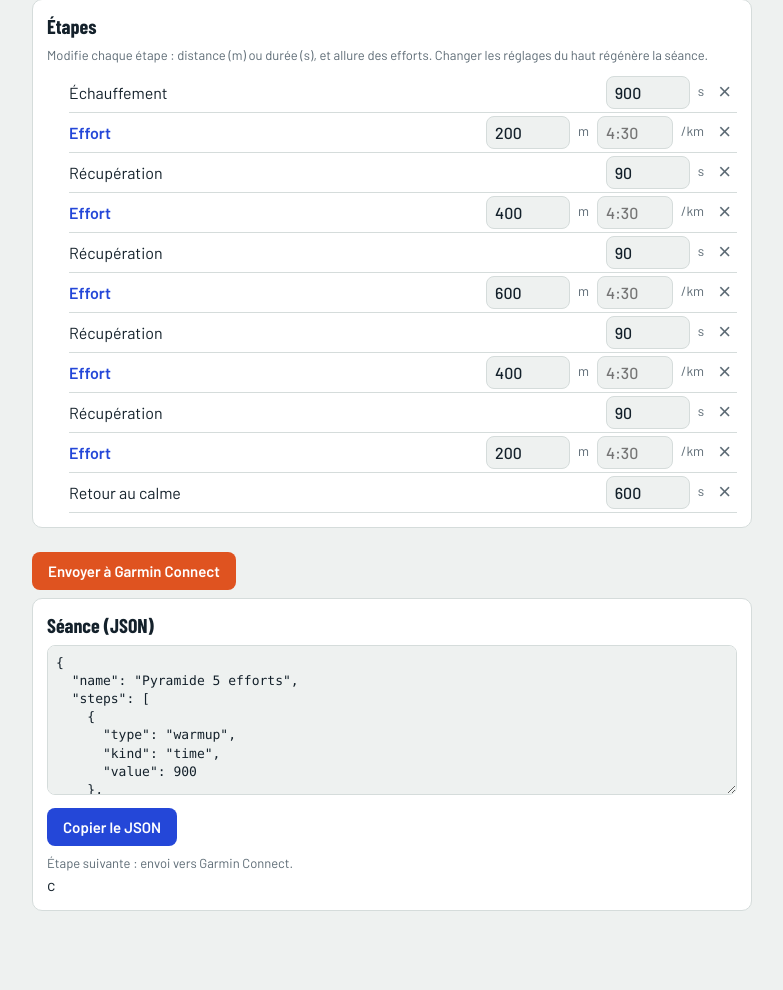
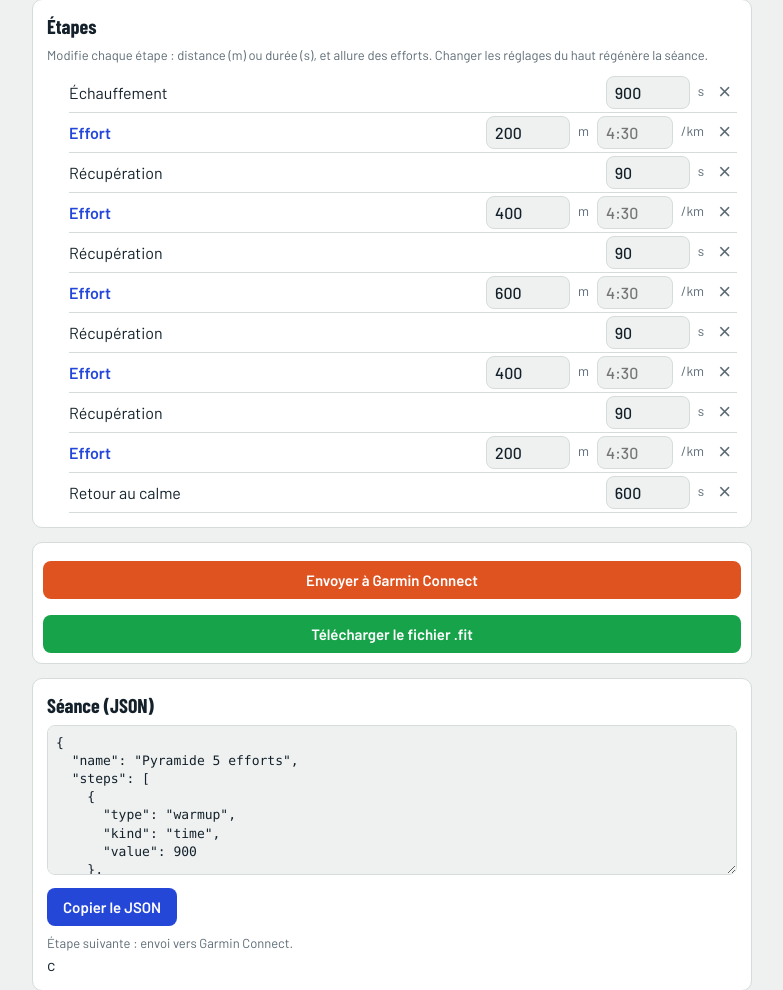
Before and after one commit to tomheuz-101/GenerateurFractionne, a Flask app: page / in a window 1280 px wide. Shown: the part 746-1736 px from the top of the page, without its empty margins (248-1031 px from the left). Before the commit the page ends 1657 px from the top, so only its background shows below. Run offline with Flask 3, Linux system fonts and the light colour scheme.

Commit message:
Implement workout export to .fit file
Added functionality to export workout data as a .fit file and updated button styles.

```diff
--- a/templates/index.html
+++ b/templates/index.html
@@ -80,8 +80,9 @@ h2{font:700 20px "Barlow Condensed",sans-serif;margin:0 0 8px}
 </div>
 
 <div class="card"><h2>Étapes</h2><p class="note" style="margin-bottom:8px">Modifie chaque étape : distance (m) ou durée (s), et allure des efforts. Changer les réglages du haut régénère la séance.</p><ol id="list"></ol></div>
-<div class="button garmin"><p class="Garmin" style="margin-bottom:8px">
-<button class="copy" id="send-garmin" style="background:#df5320; margin-top: 8px;">Envoyer à Garmin Connect</button>
+<div class="card" style="padding: 10px;">
+  <button class="copy" id="send-garmin" style="background:#df5320; width:100%; margin-bottom:8px;">Envoyer à Garmin Connect</button>
+  <button class="copy" id="exportFitBtn" style="background:#16a34a; width:100%;">Télécharger le fichier .fit</button>
 </div>
 <div class="card">
   <h2>Séance (JSON)</h2>
@@ -150,6 +151,35 @@ function render(){
   $("json").value=JSON.stringify({name:label+" "+iv.length+" efforts",steps:s},null,2);
 }
 
+document.getElementById('exportFitBtn').addEventListener('click', async () => {
+    const label = {normal:"Fractionné", pyramide:"Pyramide", descendant:"Fractionné descendant", ascendant:"Fractionné ascendant"}[type];
+    const iv = S.filter(x => x.type === "interval");
+
+    const workoutData = {
+        name: label + " " + iv.length + " efforts",
+        steps: S
+    };
+
+    const response = await fetch('/api/export-fit', {
+        method: 'POST',
+        headers: { 'Content-Type': 'application/json' },
+        body: JSON.stringify(workoutData)
+    });
+
+    if (response.ok) {
+        const blob = await response.blob();
+        const url = window.URL.createObjectURL(blob);
+        const a = document.createElement('a');
+        a.href = url;
+        a.download = `${workoutData.name}.fit`;
+        document.body.appendChild(a);
+        a.click();
+        a.remove();
+    } else {
+        alert("Erreur lors de la génération du fichier .fit");
+    }
+});
+
 $("send-garmin").onclick = async () => {
   const jsonText = $("json").value;
   if (!jsonText) return;
```
